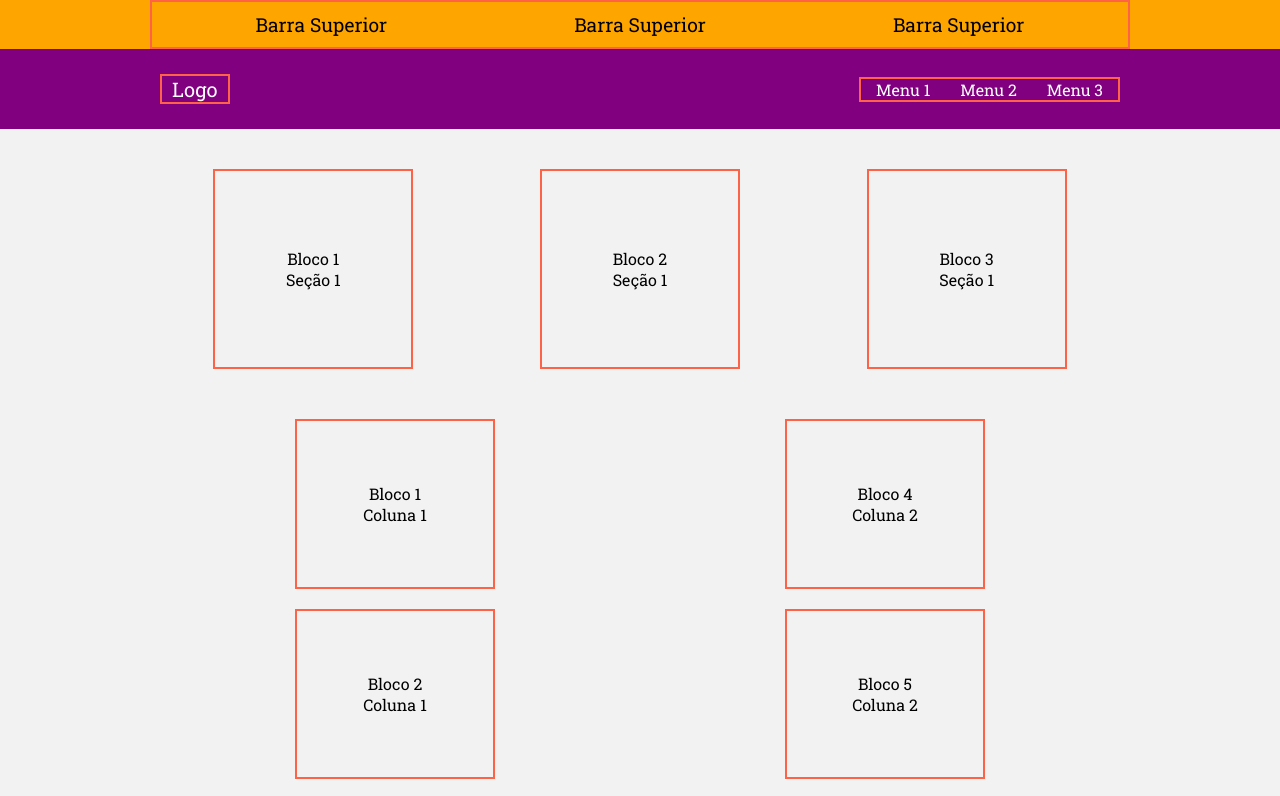
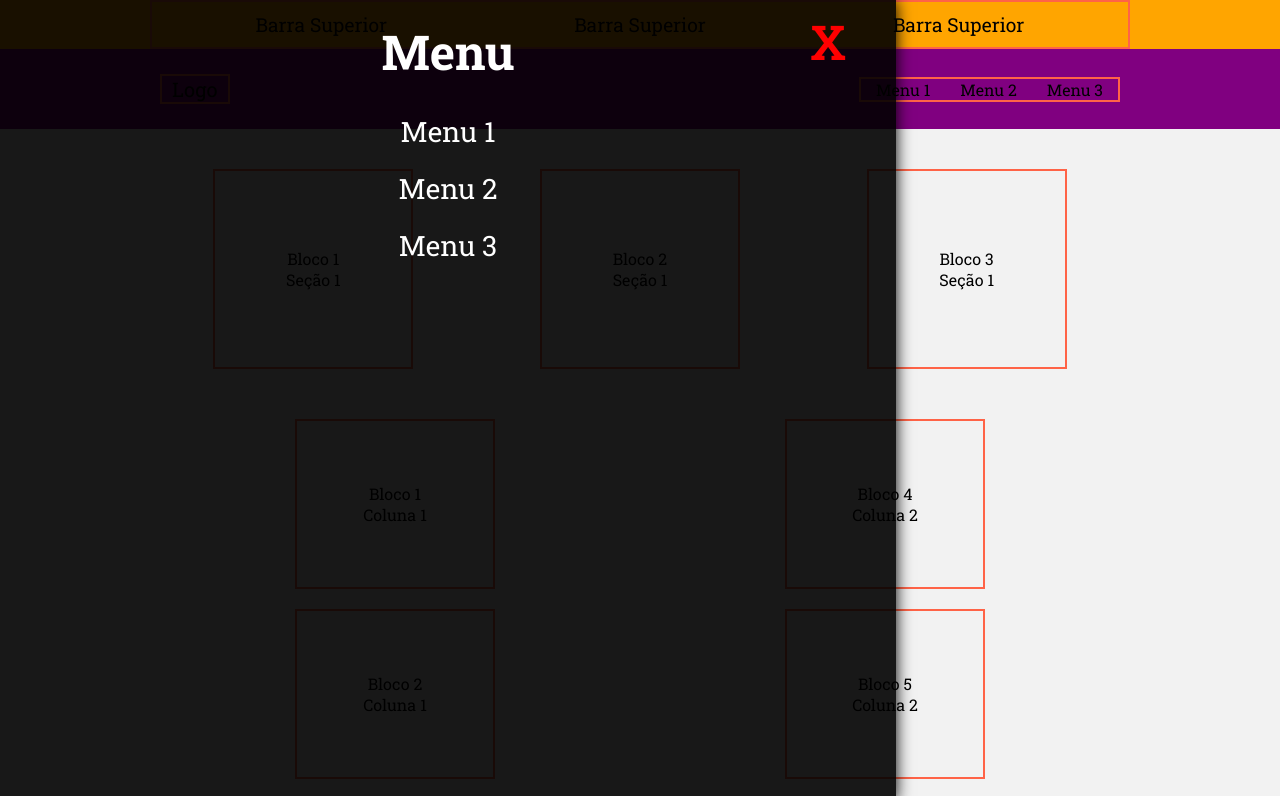
Before and after one commit to ieiradouglas/flex-block, a plain HTML site: page index.html in a window 1280 px wide. Shown: the top 796 px of the page. Drawn offline with Linux system fonts and the light colour scheme.

Commit message:
Add files via upload
Algumas alterações no Menu lateral.

```diff
--- a/index.html
+++ b/index.html
@@ -37,7 +37,10 @@
 	</header>
 	<aside class="nav-lateral-bg">
 		<nav class="nav-lateral">
+			<div class="nav-title">
 			<h3>Menu</h3>
+			<a class="btCloseNav">X</a>
+			</div>
 			<ul>
 					<li><a href="#header">Menu 1</a></li>
 					<li><a href="#header">Menu 2</a></li>
--- a/style.css
+++ b/style.css
@@ -85,27 +85,41 @@ body {
 	box-shadow: 0px 1px 15px black;
 	position: fixed;
 	top:0;
-	min-width:50vw;
+	min-width:70vw;
 	min-height: 100vh;
 
-	display: none;
+	display: flex;
 	justify-content: center;
 }
-.nav-lateral h3,a {
-	color:white;
+.nav-title {
+	display: flex;
+	align-items: center;
+}
+
+.nav-title a{
+	position: absolute;
+	right:50px;
+	top:10px;
+	color:red;
+	font-size:3em;
+	font-weight: bold;
+
 }
 .nav-lateral {
 }
 .nav-lateral h3 {
 	padding: 20px;
-	font-size: 1.75em;
+	font-size: 3em;
+	color:white;
 }
 .nav-lateral li {
 	text-align: center;
 	padding:10px;
 }
-.nav-lateral a{
+.nav-lateral ul a{
 	padding:10px;
+	font-size: 1.75em;
+	color:white;
 }
 /*Formatação do menu horizontal*/                            s
 
```
